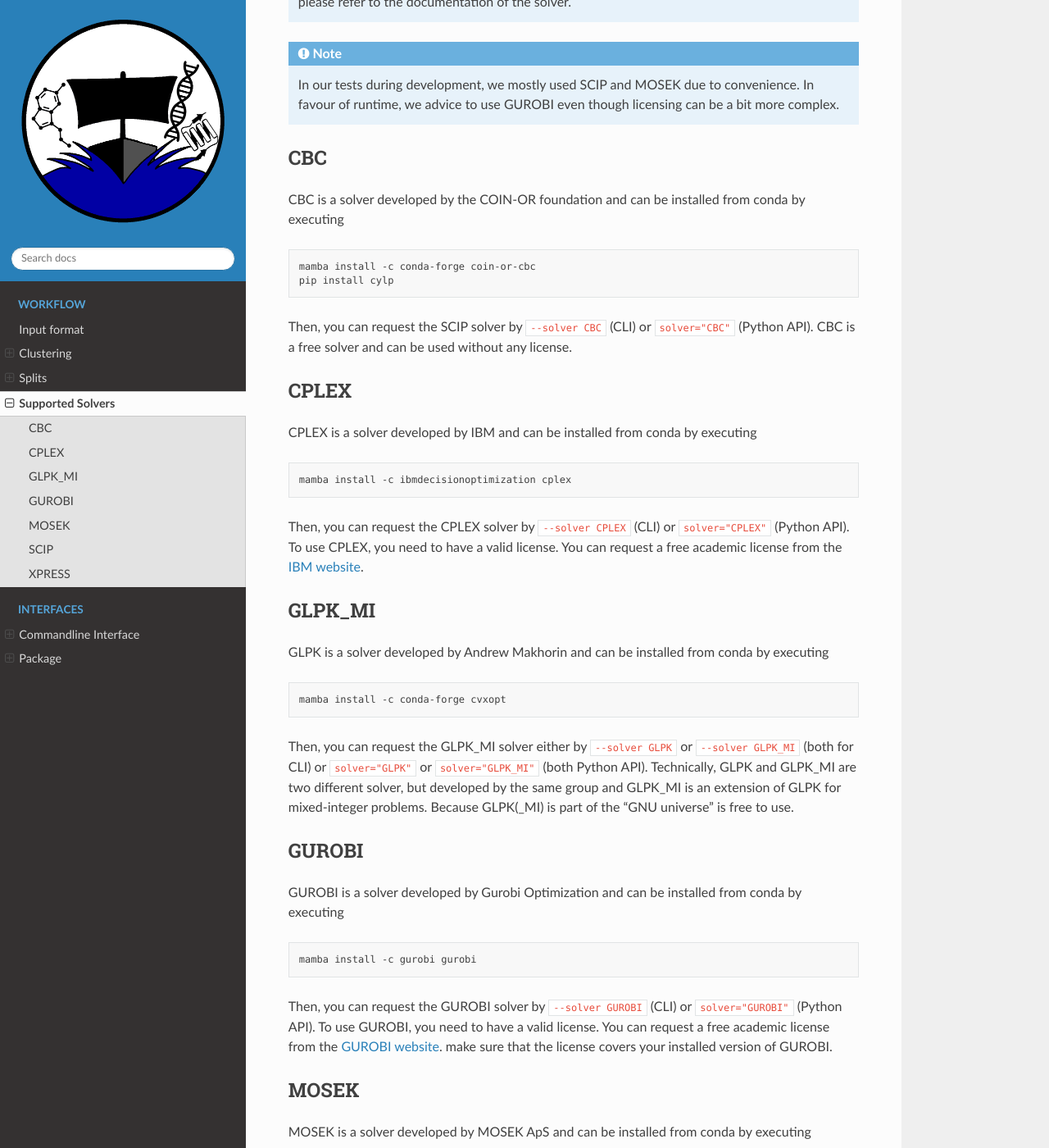
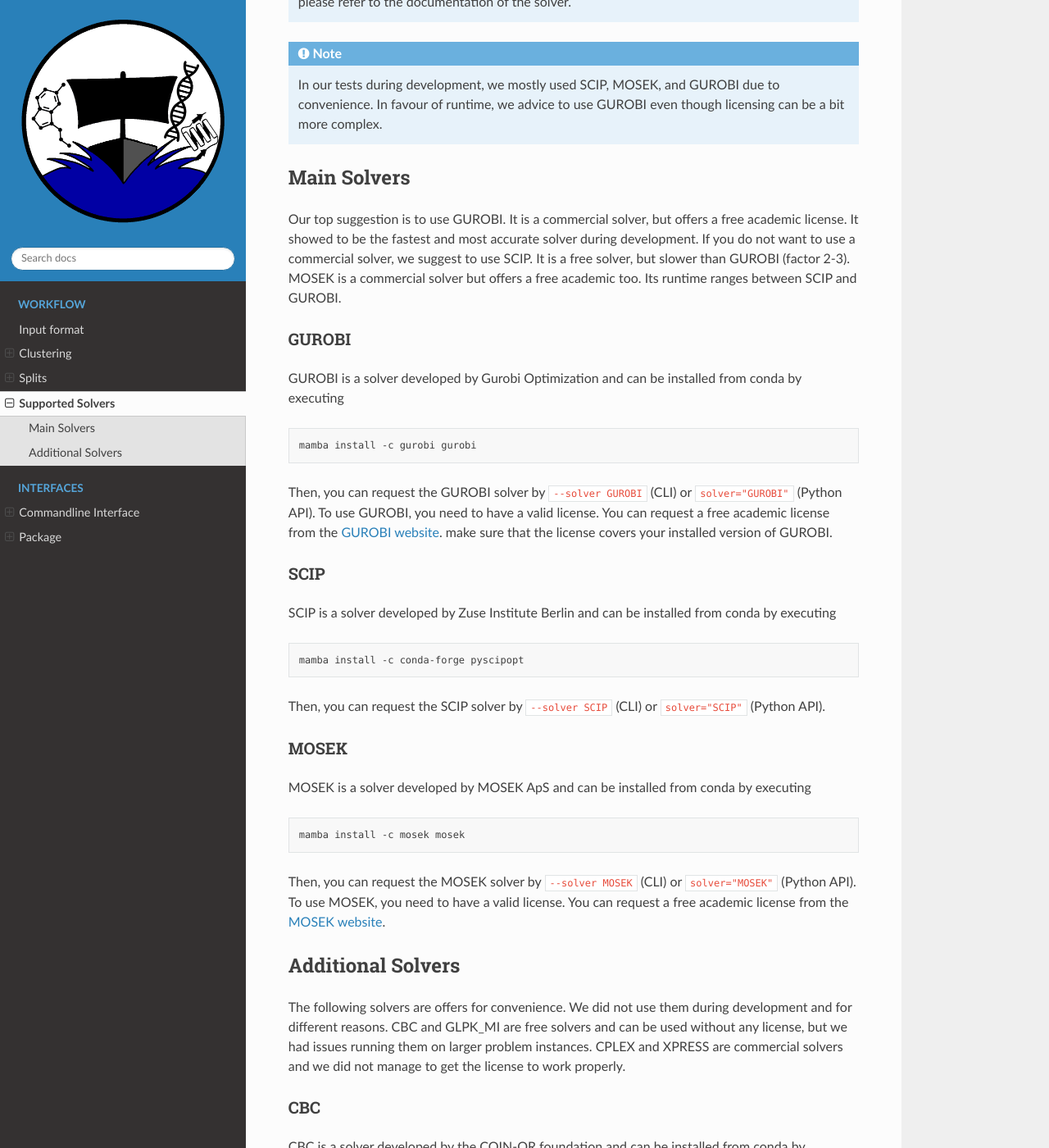
Before and after one commit to kalininalab/DataSAIL, a Sphinx documentation site: the page built from docs/workflow/solvers.rst, in a window 1280 px wide and 1400 px high, scrolled down 378 px. Shown: the whole window at 82% size. Built offline with Sphinx 7.4.7 and the Read the Docs theme 2.0.0, drawn with Linux system fonts in a browser that asks for light colours; pages that are not in the unit, such as notebooks, are missing from menus; some of the changed text lies outside the part shown.

Commit message:
Final preparations for christmas analysis

```diff
--- a/docs/workflow/solvers.rst
+++ b/docs/workflow/solvers.rst
@@ -15,8 +15,61 @@
     solver.
 
 .. note::
-    In our tests during development, we mostly used SCIP and MOSEK due to convenience. In favour of runtime, we advice
-    to use GUROBI even though licensing can be a bit more complex.
+    In our tests during development, we mostly used SCIP, MOSEK, and GUROBI due to convenience. In favour of runtime,
+    we advice to use GUROBI even though licensing can be a bit more complex.
+
+Main Solvers
+############
+
+Our top suggestion is to use GUROBI. It is a commercial solver, but offers a free academic license. It showed to be the
+fastest and most accurate solver during development. If you do not want to use a commercial solver, we suggest to use
+SCIP. It is a free solver, but slower than GUROBI (factor 2-3). MOSEK is a commercial solver but offers a free academic
+too. Its runtime ranges between SCIP and GUROBI.
+
+GUROBI
+======
+
+GUROBI is a solver developed by Gurobi Optimization and can be installed from conda by executing
+
+.. code-block:: shell
+
+    mamba install -c gurobi gurobi
+
+Then, you can request the GUROBI solver by :code:`--solver GUROBI` (CLI) or :code:`solver="GUROBI"` (Python API).
+To use GUROBI, you need to have a valid license. You can request a free academic license from the
+`GUROBI website <https://www.gurobi.com/features/academic-named-user-license/>`_. make sure that the license covers
+your installed version of GUROBI.
+
+SCIP
+====
+
+SCIP is a solver developed by Zuse Institute Berlin and can be installed from conda by executing
+
+.. code-block:: shell
+
+    mamba install -c conda-forge pyscipopt
+
+Then, you can request the SCIP solver by :code:`--solver SCIP` (CLI) or :code:`solver="SCIP"` (Python API).
+
+MOSEK
+=====
+
+MOSEK is a solver developed by MOSEK ApS and can be installed from conda by executing
+
+.. code-block:: shell
+
+    mamba install -c mosek mosek
+
+Then, you can request the MOSEK solver by :code:`--solver MOSEK` (CLI) or :code:`solver="MOSEK"` (Python API).
+To use MOSEK, you need to have a valid license. You can request a free academic license from the
+`MOSEK website <https://www.mosek.com/products/academic-licenses/>`_.
+
+Additional Solvers
+##################
+
+The following solvers are offers for convenience. We did not use them during development and for different reasons.
+CBC and GLPK_MI are free solvers and can be used without any license, but we had issues running them on larger problem
+instances. CPLEX and XPRESS are commercial solvers and we did not manage to get the license to work properly.
 
 CBC
 ===
@@ -58,44 +111,6 @@
 solver, but developed by the same group and GLPK_MI is an extension of GLPK for mixed-integer problems. Because
 GLPK(_MI) is part of the "GNU universe" is free to use.
 
-GUROBI
-======
-
-GUROBI is a solver developed by Gurobi Optimization and can be installed from conda by executing
-
-.. code-block:: shell
-
-    mamba install -c gurobi gurobi
-
-Then, you can request the GUROBI solver by :code:`--solver GUROBI` (CLI) or :code:`solver="GUROBI"` (Python API).
-To use GUROBI, you need to have a valid license. You can request a free academic license from the
-`GUROBI website <https://www.gurobi.com/features/academic-named-user-license/>`_. make sure that the license covers
-your installed version of GUROBI.
-
-MOSEK
-=====
-
-MOSEK is a solver developed by MOSEK ApS and can be installed from conda by executing
-
-.. code-block:: shell
-
-    mamba install -c mosek mosek
-
-Then, you can request the MOSEK solver by :code:`--solver MOSEK` (CLI) or :code:`solver="MOSEK"` (Python API).
-To use MOSEK, you need to have a valid license. You can request a free academic license from the
-`MOSEK website <https://www.mosek.com/products/academic-licenses/>`_.
-
-SCIP
-====
-
-SCIP is a solver developed by Zuse Institute Berlin and can be installed from conda by executing
-
-.. code-block:: shell
-
-    mamba install -c conda-forge pyscipopt
-
-Then, you can request the SCIP solver by :code:`--solver SCIP` (CLI) or :code:`solver="SCIP"` (Python API).
-
 XPRESS
 ======
 
```
Also changed, not shown: 2 other files.
